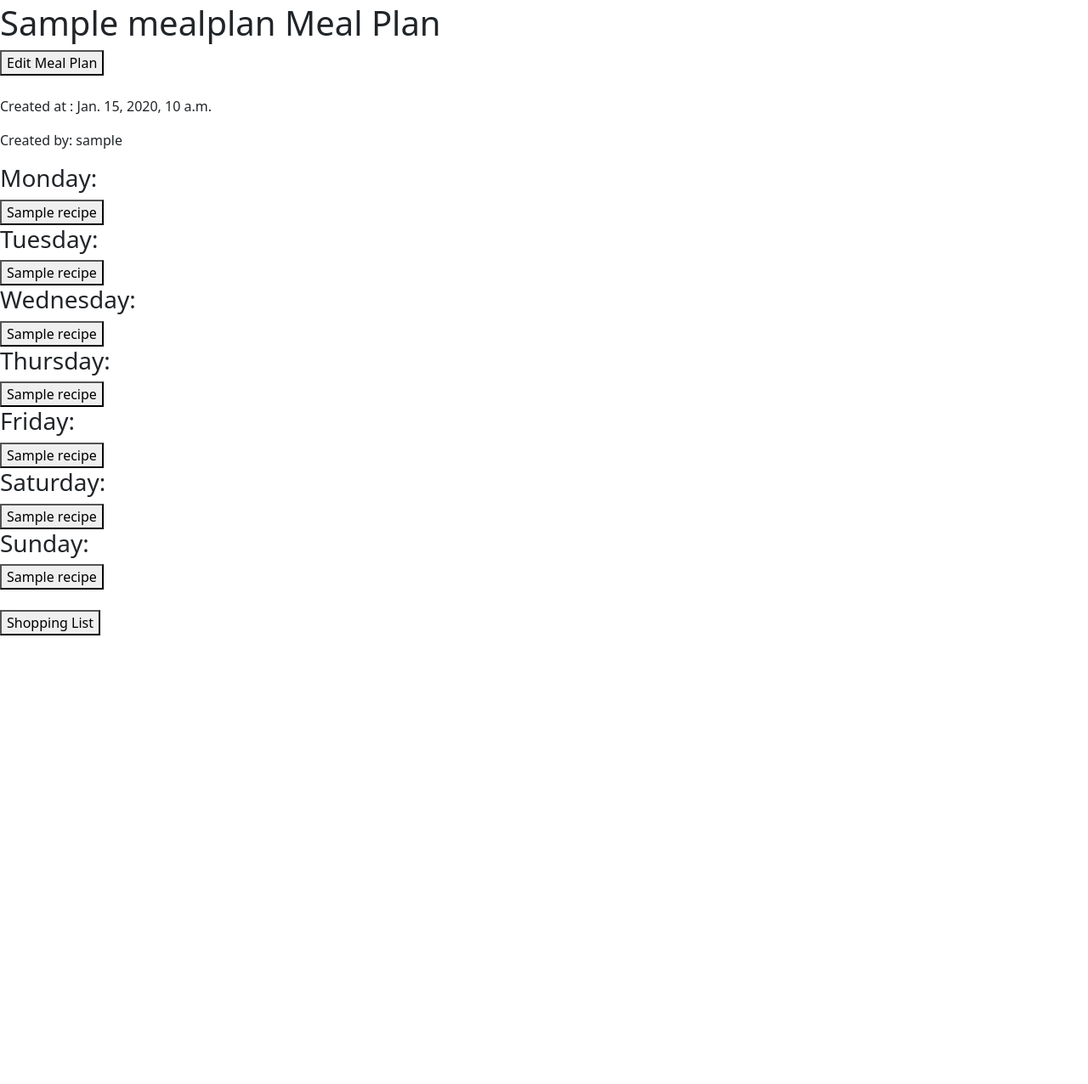
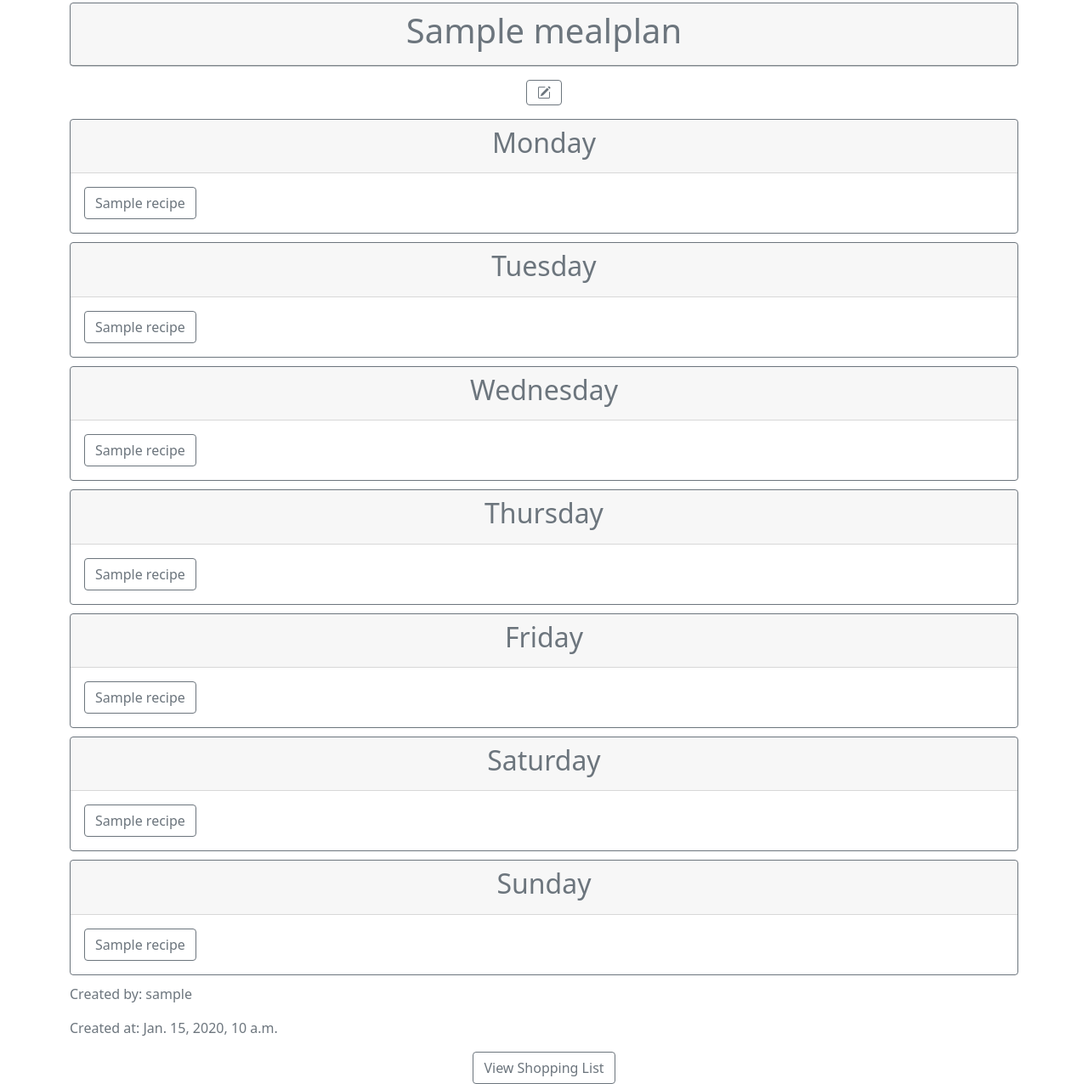
Before and after one commit to JoelRice/Plan-Shop-Eat, a Django app: page /meal_plan_app/meal_plan/1/ in a window 1280 px wide. Shown: the part 53-1329 px from the top of the page at 85% size. Before the commit the page ends 801 px from the top, so only its background shows below. Run offline with Django 3.2, Linux system fonts and the light colour scheme; tables that the repository leaves empty hold one stand-in row (values such as "Sample post"); some libraries are stand-ins or nearby versions.

Commit message:
Added meal plan styling and button styling for Add recipe form.

```diff
--- a/recipe_app/forms.py
+++ b/recipe_app/forms.py
@@ -20,7 +20,7 @@ class RecipeForm(forms.Form):
         queryset=Tool.objects.all(),
         required=False,
         widget=forms.CheckboxSelectMultiple,
-        help_text = "<a href='/recipe_app/createTool/?next=/recipe_app/createRecipe/'>Add new tool</a>"
+        help_text = "<a style='text-decoration: none; display: inline-block; padding: 2px 8px; color: #6c757d; border-style: solid; border-width: 2px; border-radius: 5px; border-color: #6c757d;' href='/recipe_app/createTool/?next=/recipe_app/createRecipe/'>Add new tool</a>"
     )
     instructions = forms.CharField(widget= forms.Textarea)
     cook_time = forms.CharField(max_length=25)
--- a/templates/meal_plan.html
+++ b/templates/meal_plan.html
@@ -1,68 +1,129 @@
 {% extends 'base.html' %} {% block content %}
-<h1>{{ meal.plan_title }} Meal Plan</h1>
+<div class="container">
+  <div class="card border-secondary" style="width: 100%">
+    <div class="card-header">
+      <h1 class="title text-secondary text-center">{{ meal.plan_title }}</h1>
+    </div>
+  </div>
 
-<div>
-  <a href="/meal_plan_app/edit_meal_plan/{{meal.id}}/"
-    ><button>Edit Meal Plan</button></a
-  >
+  <div class="card-body">
+    <div style="display: flex; align-items: center; justify-content: center">
+      <a
+        class="btn btn-outline-secondary"
+        href="/meal_plan_app/edit_meal_plan/{{meal.id}}/"
+        ><i class="bi bi-pencil-square"></i
+      ></a>
+    </div>
+  </div>
+
+  <div class="card border-secondary" style="width: 100%; margin-bottom: 10px">
+    <div class="card-header">
+      <h2 class="text-secondary text-center">Monday</h2>
+    </div>
+    <div class="card-body">
+      {%for recipe in meal.monday.all%}
+      <a
+        class="btn btn-outline-secondary"
+        href="/recipe_app/recipe/{{recipe.id}}/"
+        >{{recipe}}</a
+      >
+      {%endfor%}
+    </div>
+  </div>
+  <div class="card border-secondary" style="width: 100%; margin-bottom: 10px">
+    <div class="card-header">
+      <h2 class="text-secondary text-center">Tuesday</h2>
+    </div>
+    <div class="card-body">
+      {%for recipe in meal.tuesday.all%}
+      <a
+        class="btn btn-outline-secondary"
+        href="/recipe_app/recipe/{{recipe.id}}/"
+        >{{recipe}}</a
+      >
+      {%endfor%}
+    </div>
+  </div>
+  <div class="card border-secondary" style="width: 100%; margin-bottom: 10px">
+    <div class="card-header">
+      <h2 class="text-secondary text-center">Wednesday</h2>
+    </div>
+    <div class="card-body">
+      {%for recipe in meal.wednesday.all%}
+      <a
+        class="btn btn-outline-secondary"
+        href="/recipe_app/recipe/{{recipe.id}}/"
+        >{{recipe}}</a
+      >
+      {%endfor%}
+    </div>
+  </div>
+  <div class="card border-secondary" style="width: 100%; margin-bottom: 10px">
+    <div class="card-header">
+      <h2 class="text-secondary text-center">Thursday</h2>
+    </div>
+    <div class="card-body">
+      {%for recipe in meal.thursday.all%}
+      <a
+        class="btn btn-outline-secondary"
+        href="/recipe_app/recipe/{{recipe.id}}/"
+        >{{recipe}}</a
+      >
+      {%endfor%}
+    </div>
+  </div>
+  <div class="card border-secondary" style="width: 100%; margin-bottom: 10px">
+    <div class="card-header">
+      <h2 class="text-secondary text-center">Friday</h2>
+    </div>
+    <div class="card-body">
+      {%for recipe in meal.friday.all%}
+      <a
+        class="btn btn-outline-secondary"
+        href="/recipe_app/recipe/{{recipe.id}}/"
+        >{{recipe}}</a
+      >
+      {%endfor%}
+    </div>
+  </div>
+  <div class="card border-secondary" style="width: 100%; margin-bottom: 10px">
+    <div class="card-header">
+      <h2 class="text-secondary text-center">Saturday</h2>
+    </div>
+    <div class="card-body">
+      {%for recipe in meal.saturday.all%}
+      <a
+        class="btn btn-outline-secondary"
+        href="/recipe_app/recipe/{{recipe.id}}/"
+        >{{recipe}}</a
+      >
+      {%endfor%}
+    </div>
+  </div>
+  <div class="card border-secondary" style="width: 100%; margin-bottom: 10px">
+    <div class="card-header">
+      <h2 class="text-secondary text-center">Sunday</h2>
+    </div>
+    <div class="card-body">
+      {%for recipe in meal.sunday.all%}
+      <a
+        class="btn btn-outline-secondary"
+        href="/recipe_app/recipe/{{recipe.id}}/"
+        >{{recipe}}</a
+      >
+      {%endfor%}
+    </div>
+  </div>
+
+  <p class="text-secondary">Created by: {{meal.created_by}}</p>
+  <p class="text-secondary">Created at: {{meal.created_at}}</p>
+  <div style="display: flex; align-items: center; justify-content: center">
+    <a
+      class="btn btn-outline-secondary"
+      href="/shopping_list_app/shopping_list/{{meal.id}}/"
+      >View Shopping List</a
+    >
+  </div>
 </div>
 
-<br />
-<p>Created at : {{meal.created_at }}</p>
-<p>Created by: {{meal.created_by}}</p>
-
-<div>
-  <h3>Monday:</h3>
-  {%for recipe in meal.monday.all%}
-  <a href="/recipe_app/recipe/{{recipe.id}}/"><button>{{recipe}}</button></a>
-  {%endfor%}
-</div>
-
-<div>
-  <h3>Tuesday:</h3>
-  {%for recipe in meal.tuesday.all%}
-  <a href="/recipe_app/recipe/{{recipe.id}}/"><button>{{recipe}}</button></a>
-  {%endfor%}
-</div>
-
-<div>
-  <h3>Wednesday:</h3>
-  {%for recipe in meal.wednesday.all%}
-  <a href="/recipe_app/recipe/{{recipe.id}}/"><button>{{recipe}}</button></a>
-  {%endfor%}
-</div>
-
-<div>
-  <h3>Thursday:</h3>
-  {%for recipe in meal.thursday.all%}
-  <a href="/recipe_app/recipe/{{recipe.id}}/"><button>{{recipe}}</button></a>
-  {%endfor%}
-</div>
-
-<div>
-  <h3>Friday:</h3>
-  {%for recipe in meal.friday.all%}
-  <a href="/recipe_app/recipe/{{recipe.id}}/"><button>{{recipe}}</button></a>
-  {%endfor%}
-</div>
-
-<div>
-  <h3>Saturday:</h3>
-  {%for recipe in meal.saturday.all%}
-  <a href="/recipe_app/recipe/{{recipe.id}}/"><button>{{recipe}}</button></a>
-  {%endfor%}
-</div>
-
-<div>
-  <h3>Sunday:</h3>
-  {%for recipe in meal.sunday.all%}
-  <a href="/recipe_app/recipe/{{recipe.id}}/"><button>{{recipe}}</button></a>
-  {%endfor%}
-</div>
-<br />
-<div>
-  <a href="/shopping_list_app/shopping_list/{{meal.id}}/"
-    ><button>Shopping List</button></a
-  >
-</div>
 {% endblock %}
```
